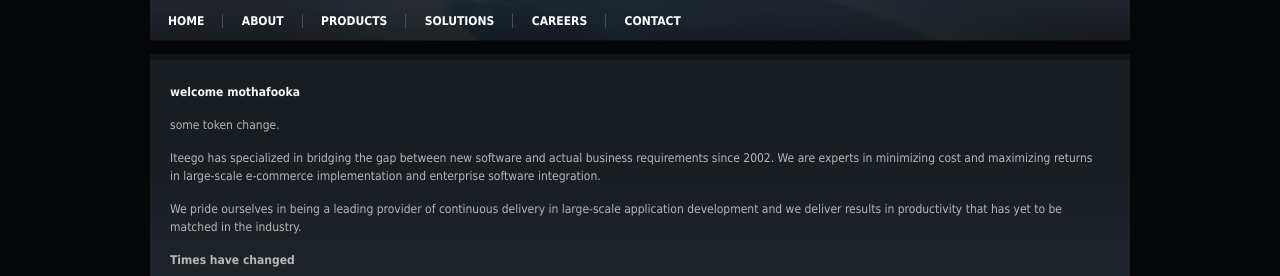
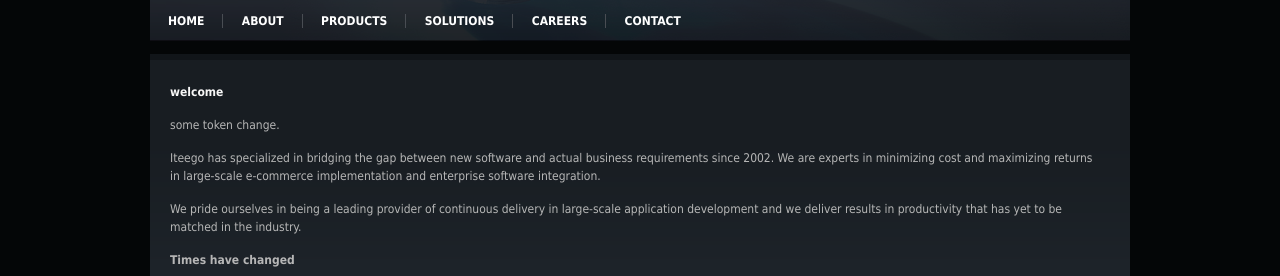
Before and after one commit to iteego/iteego.github.com, a Jekyll site: the page built from home.md, in a window 1280 px wide. Shown: the part 393-669 px from the top of the page. Built offline with Jekyll 4.4.1, drawn with Linux system fonts in a browser that asks for light colours; our own code applies the rules of GitHub Pages for plain Markdown files.

```diff
--- a/home.md
+++ b/home.md
@@ -2,7 +2,7 @@
 layout: default
 ---
 
-### welcome mothafooka
+### welcome
 
 some token change.
 
```
